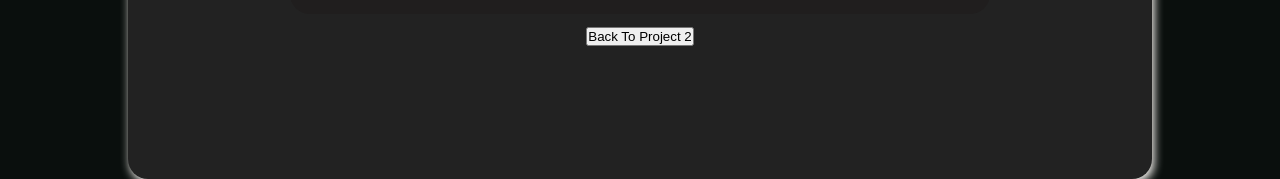
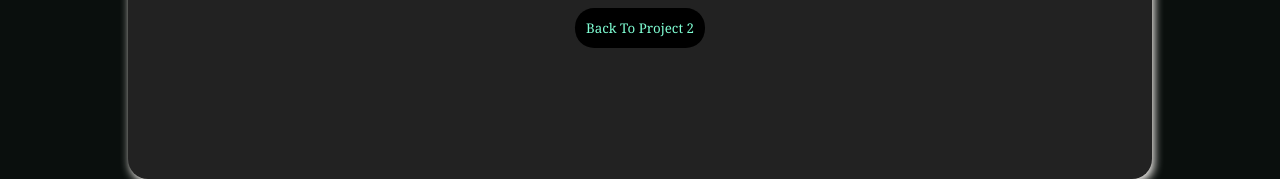
Before and after one commit to codewithghouse/GMP-Project, a plain HTML site: page project2.html in a window 1280 px wide. Shown: the part 1669-1848 px from the top of the page. Drawn offline with nearby package versions, Linux system fonts and the light colour scheme; a web font is replaced by a local one.

Commit message:
bck btn css added

```diff
--- a/project2.css
+++ b/project2.css
@@ -115,3 +115,20 @@ p{
     color: white;
     background-color: black;
 }
+.bck-btn{
+    height: 40px;
+    width: 130px;
+    color: aquamarine;
+    background-color: black;
+    font-family: Georgia, 'Times New Roman', Times, serif;
+    border: none;
+    border-radius: 1.2rem;
+}
+.bck-btn:hover{
+    color: #ACD3A8;
+    background-color: #0C0950;
+}
+.bck-btn:active{
+    background-color: aquamarine;
+    color: black;
+}
```
